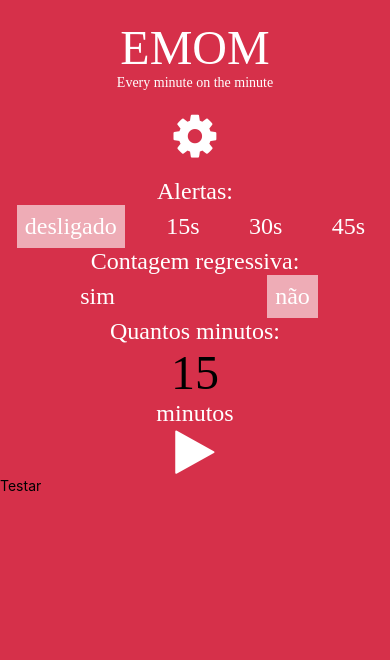
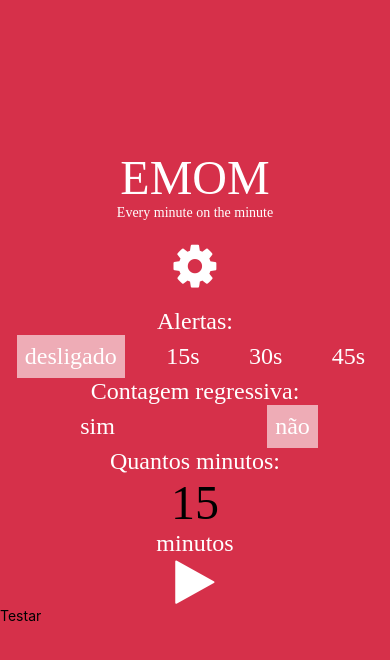
Before and after one commit to carlos-dev/calisTimer, a React Native app: screen /EMOM in a window 390 px wide. Shown: the top 660 px of the page. Built offline with nearby package versions, Linux system fonts and the light colour scheme.

Commit message:
Corrigindo o teclado Virtual

```diff
--- a/src/components/Title.js
+++ b/src/components/Title.js
@@ -1,8 +1,8 @@
 import React from 'react';
 import { View, Text, StyleSheet } from 'react-native';
 
-const Title = ({ title, subtitle }) => (
-  <View style={styles.container}>
+const Title = ({ title, subtitle, style }) => (
+  <View style={[styles.container, style]}>
     <Text style={styles.title}>{title}</Text>
     <Text style={[styles.title, styles.subtitle]}>{subtitle}</Text>
   </View>
--- a/src/screens/EMOMScreen.js
+++ b/src/screens/EMOMScreen.js
@@ -1,15 +1,29 @@
-import React from 'react';
+import React, { useEffect, useState } from 'react';
 import {
-  View, StyleSheet, Text, TextInput, KeyboardAvoidingView,
+  StyleSheet, Text, TextInput, KeyboardAvoidingView, ScrollView,
+  Keyboard,
 } from 'react-native';
 import Select from '../components/Select';
 import Title from '../components/Title';
 import Icon from '../utils/Icon';
 
-const EMOMScreen = () => (
-  <KeyboardAvoidingView style={{ flex: 1, flexGrow: 1 }} behavior="padding">
-    <View style={styles.container}>
-      <Title title="EMOM" subtitle="Every minute on the minute" />
+const EMOMScreen = () => {
+  const [keyboardIsVisibile, setKeyboardIsVisibile] = useState(false);
+
+  useEffect(() => {
+    Keyboard.addListener('keyboardDidShow', () => setKeyboardIsVisibile(true));
+    Keyboard.addListener('keyboardDidHide', () => setKeyboardIsVisibile(false));
+
+    return () => {
+      Keyboard.removeAllListeners('keyboardDidShow');
+      Keyboard.removeAllListeners('keyboardDidHide');
+    };
+  }, []);
+
+  return (
+    <KeyboardAvoidingView style={{ flex: 1, flexGrow: 1, backgroundColor: '#595' }}>
+      <ScrollView style={styles.container} contentContainerStyle={{ flexGrow: 1 }}>
+        <Title title="EMOM" subtitle="Every minute on the minute" style={{ paddingTop: keyboardIsVisibile ? 20 : 150 }} />
         <Icon type="fa" name="cog" size={50} color="#fff" style={[styles.icon, styles.iconCog]} />
         <Select
           label="Alertas:"
@@ -36,15 +50,15 @@ const EMOMScreen = () => (
         <Text style={styles.text}>minutos</Text>
         <Icon type="fa" name="play" size={50} color="#fff" style={styles.icon} />
         <Text>Testar</Text>
-    </View>
+      </ScrollView>
     </KeyboardAvoidingView>
   );
+};
 
 const styles = StyleSheet.create({
   container: {
     backgroundColor: '#d6304a',
     flex: 1,
-    paddingTop: 0,
   },
 
   icon: {
```
Lines whose indentation alone changed are shown as unchanged.
